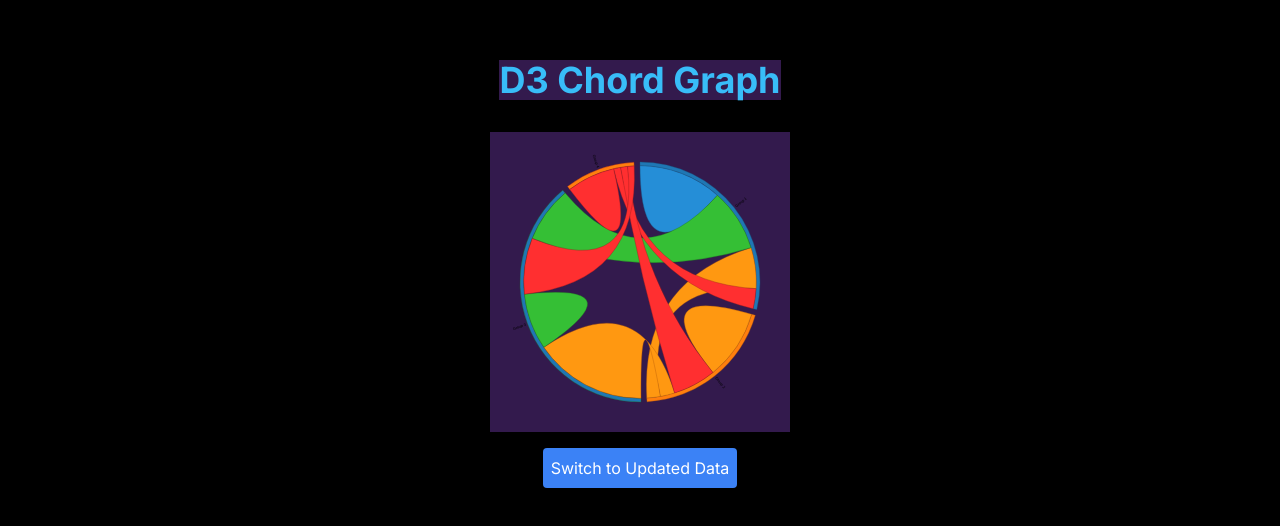
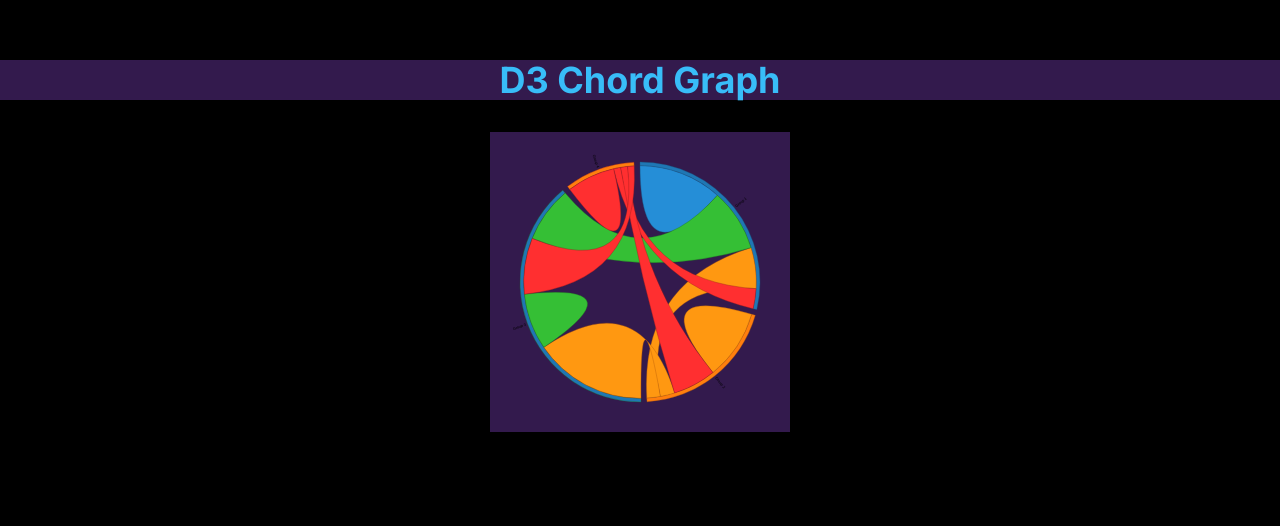
Before and after one commit to Kanuck-mk2/d3-project, a Next.js app: page / in a window 1280 px wide. Shown: the part 126-652 px from the top of the page. Built offline with nearby package versions, Linux system fonts and the light colour scheme.

Commit message:
updated with some minor bug fix, renders ok on local host

```diff
--- a/app/page.tsx
+++ b/app/page.tsx
@@ -29,9 +29,9 @@ const Home: React.FC = () => {
 
   return (
     <div className="bg-black flex flex-col items-center justify-center text-center min-h-screen py-2">
-      <h1 className="text-4xl text-center font-bold mb-8 text-sky-400">D3 Chord Graph</h1>
+      <h1 className="text-4xl  font-bold mb-8 text-sky-400 flex justify-center items-center h-full w-full">D3 Chord Graph</h1>
       <ChordGraph data={data} />
-      <button onClick={toggleData} className="mt-4 p-2 bg-blue-500 text-white rounded">
+      <button onClick={toggleData} className="mt-4 p-2 bg-white-500 text-black rounded">
         {isDefault ? 'Switch to Updated Data' : 'Switch to Default Data'}
       </button>
     </div>
--- a/component/ChordGraph.tsx
+++ b/component/ChordGraph.tsx
@@ -72,7 +72,7 @@ const ChordGraph: React.FC<ChordGraphProps> = ({ data }) => {
     groups
       .append('path')
       .attr('fill', (d, i) => i % 2 === 0 ? 'url(#gradient1)' : 'url(#gradient2)') // Apply gradients
-      .attr('stroke', (d) => d3.rgb(color(d.index)).darker())
+      .attr('stroke', (d) => d3.rgb(color(d.index)).darker().toString())
       .attr('d', arc)
       .attr('opacity', 0)
       .transition()
```
